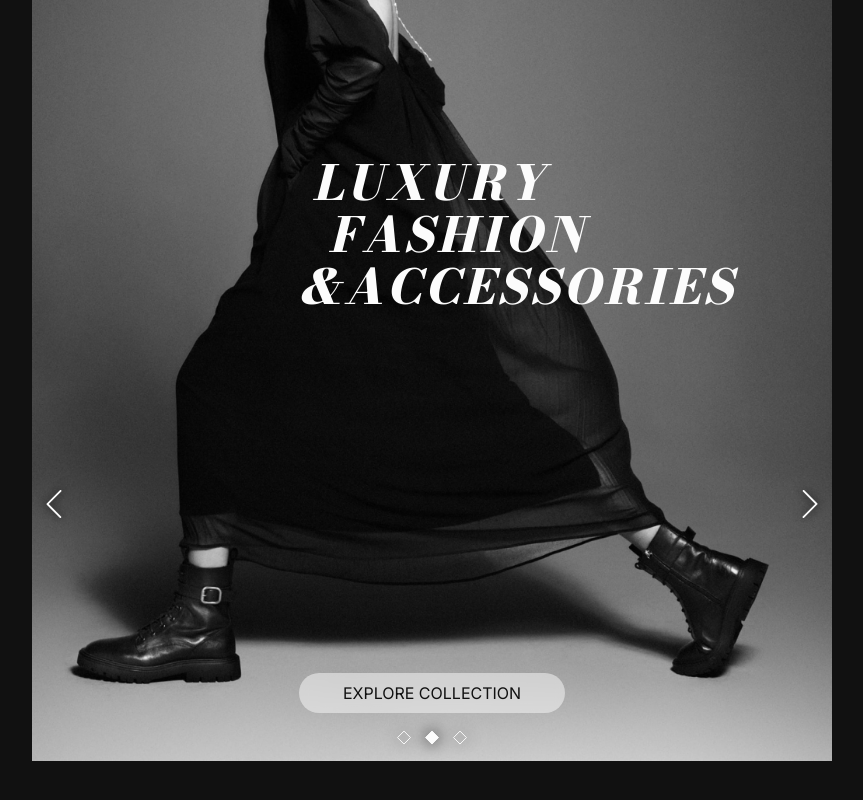
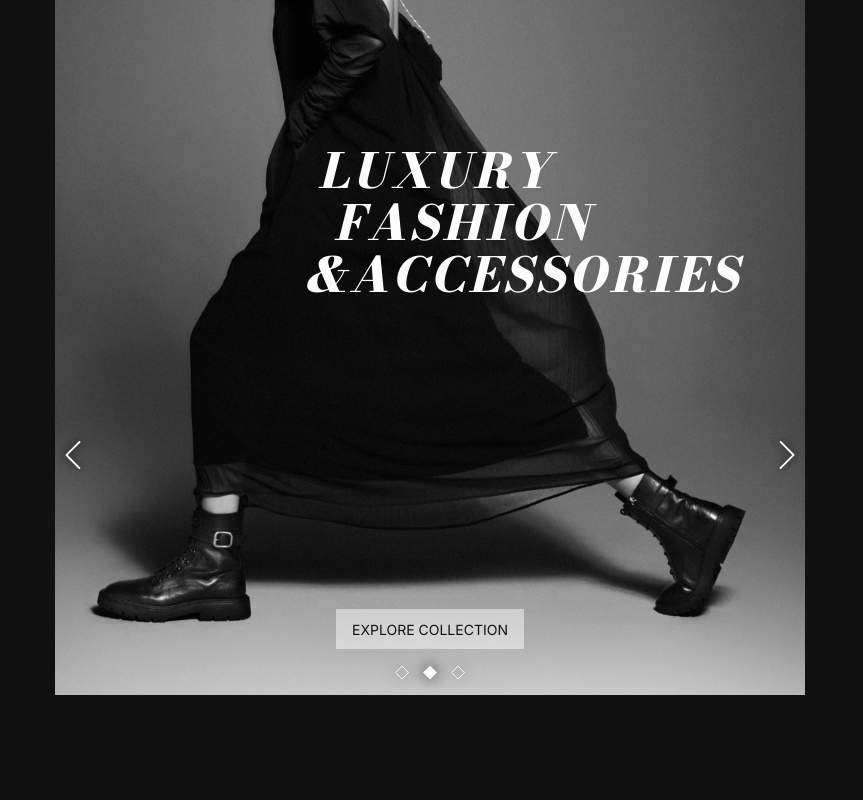
Before and after one commit to unumExFerreus/fashion-ecommerce, a Next.js app: page / in a window 1280 px wide. Shown: the part 376-1176 px from the top of the page, without its empty margins (206-1069 px from the left). Built offline with nearby package versions, Linux system fonts and the light colour scheme.

Commit message:
add bug Literally

```diff
--- a/app/globals.css
+++ b/app/globals.css
@@ -10,7 +10,7 @@
   background-color: #111;
 }
 ::-webkit-scrollbar {
-  width: 4px;
+  width: 8px;
   background-color: #dd8560;
 }
 ::-webkit-scrollbar-thumb {
--- a/app/layout.tsx
+++ b/app/layout.tsx
@@ -17,12 +17,13 @@ export default function RootLayout({
   children: React.ReactNode;
 }) {
   return (
-    <html style={{scrollbarGutter: "stable"}} className="bg-[#111]" lang="en">
+    <html style={{scrollbarGutter: "stable"}} className="bg-[#111] scroll-smooth" lang="en">
       <body className={inter.className}>
-        <header>
+        <header className="sticky top-0 w-full h-auto z-50">
           <Nav />
         </header>
         <main>{children}</main>
+        <footer></footer>
       </body>
     </html>
   );
--- a/app/page.tsx
+++ b/app/page.tsx
@@ -1,14 +1,14 @@
-import { Banner } from "../components/Banner";
+import { Hero } from "../components/Hero";
 
 export default function Home() {
   return (
     <div className="scroll-smooth">
-      <section className="mx-auto relative">
-        <div className="w-full max-w-[800px] mx-auto relative">
-          <Banner />
-        </div>
+      <section aria-label="hero" className="mx-auto relative">
+        <Hero />
       </section>
-      <div className="flex w-full mx-0 h-[300vh]"></div>
+      <section aria-label="New Arrival" className="w-full h-[100dvh]">
+
+      </section>
     </div>
   );
 }
--- a/components/Banner.tsx
+++ b/components/Hero.tsx
@@ -6,11 +6,9 @@ import { SlArrowLeft, SlArrowRight } from "react-icons/sl";
 import { Banner_1, Banner_2, Banner_3 } from "../public/images/_index";
 import DotSVG from "./SVGs/DotSVG";
 
-import { motion, useAnimation } from "framer-motion";
-import { useInView } from "framer-motion";
-import { once } from "events";
+import { motion } from "framer-motion";
 
-export const Banner = () => {
+export const Hero = () => {
   const slides = [Banner_1, Banner_2, Banner_3];
 
   const [currentIndex, setCurrentIndex] = useState(0);
@@ -40,23 +38,17 @@ export const Banner = () => {
   }, [currentIndex]);
 
   return (
-    <div className="inline-block overflow-hidden w-full h-full relative">
+    <div className="overflow-hidden w-full h-full max-w-[750px] mx-auto relative select-none">
       <motion.div
         initial={{ scale: 1.2 }}
         whileInView={{ scale: 1 }}
         transition={{ duration: 3, ease: [0.5, 0, 0, 1] }}
         viewport={{ once: true }}
       >
-        <Image
-          layout="responsive"
-          loading="eager"
-          src={slides[currentIndex]}
-          alt=""
-          className="max-h-[1065px]"
-        />
+        <Image priority={true} src={slides[currentIndex]} alt="" />
       </motion.div>
-      <div className="absolute w-full bottom-0">
-        <div className="pb-[30%] md:pb-[45%] relative">
+      <div className="absolute flex flex-col w-full h-[55%] justify-between bottom-0">
+        <div className="relative">
           <h1 className="w-fit ml-[30%] sm:ml-[33%] md:ml-[35%] text-[1.25rem] sm:text-[1.75rem] md:text-[3rem] text-[#FCFCFC] leading-[1.5rem] sm:leading-[2.25rem] md:leading-[3.25rem] tracking-[1.5px] md:tracking-[3px] moda italic z-10">
             <span>
               LUXURY <br />
@@ -67,30 +59,28 @@ export const Banner = () => {
             </span>
             <span className="ml-[-.875rem]">&ACCESSORIES</span>
           </h1>
-          {/* LEFT ARROW */}
-          <button
-            onClick={prevSlide}
-            className="absolute text-[#fcfcfc] bottom-[20%] md:bottom-[30%] left-2 z-[1]"
-          >
+        </div>
+        {/* SLIDE ARROWS */}
+        <div className="flex justify-between text-[#fcfcfc] px-1">
+          <button onClick={prevSlide}>
             <SlArrowLeft
               className="w-4 sm:w-6 md:w-7 h-auto drop-shadow-[0_0px_5px_rgba(1,1,1,1)]"
               alt="left arrow icon"
             />
           </button>
-          {/* RIGHT ARROW */}
-          <button
-            onClick={nextSlide}
-            className="absolute text-[#fcfcfc] bottom-[20%] md:bottom-[30%] right-2 z-[1]"
-          >
+          <button onClick={nextSlide}>
             <SlArrowRight
               className="w-4 sm:w-6 md:w-7 h-auto drop-shadow-[0_0px_5px_rgba(1,1,1,1)]"
               alt="right arrow icon"
             />
           </button>
         </div>
-        <div className="flex justify-center">
-          <button className="min-w-[190px] w-1/3 h-10 bg-[#FCFCFC]/50 backdrop-blur-[4px] rounded-full z-[1]">
-            <span className="text-[#111] !blur-[0px]">EXPLORE COLLECTION</span>
+        <div className="flex flex-col">
+          <div className="flex items-center w-fit mx-auto relative">
+            <button className="py-2 px-4 before:backdrop-blur-[1px] before:duration-500 before:absolute before:inset-0 before:w-full before:h-full before:bg-[#FCFCFC]/50 before:hover:scale-95">
+              <span className="items-center text-[#111] !blur-[0px] text-[14px]">
+                EXPLORE COLLECTION
+              </span>
             </button>
           </div>
           <div className="flex justify-center items-center w-fit mx-auto my-[2%] cursor-pointer drop-shadow-[0_0px_8px_rgba(1,1,1,1)]">
@@ -110,5 +100,6 @@ export const Banner = () => {
           </div>
         </div>
       </div>
+    </div>
   );
 };
--- a/components/Nav.tsx
+++ b/components/Nav.tsx
@@ -21,7 +21,8 @@ const Nav = () => {
   };
 
   return (
-    <div className="flex justify-between container max-w-[1440px] w-full h-[60px] md:h-[72px] mx-auto py-5 ">
+    <nav className="flex justify-between z-50 container max-w-[1440px] w-full h-[72px] mx-auto py-5 bg-[#111]">
+      {/* slider */}
       <div className="flex items-center">
         {/* CUSTOM SVG FOR MENU BUTTON */}
         <button className="z-50 mr-[56px] fill-[#fcfcfc]" onClick={toggleMenu}>
@@ -54,19 +55,22 @@ const Nav = () => {
             ></rect>
           </svg>
         </button>
-        {/* SLIDE MENU */}
         <div
           className={`fixed right-0 md:left-0 bottom-0 top-0 w-full h-[100dvh] md:duration-[1s] duration-[1.8s] ease-[cubic-bezier(.5,0,0,1)] z-40 ${
-            isMenuOpen ? "left-0 visible md:opacity-100 md:blur-[0px]" : "left-[-100%] invisible md:blur-[40px] md:opacity-0"
+            isMenuOpen
+              ? "left-0 visible md:opacity-100 md:blur-[0px]"
+              : "left-[-100%] invisible md:blur-[40px] md:opacity-0"
           }`}
         >
           <Submenu />
         </div>
+        {/* BACKDROP */}
         <div
-          className={`absolute inset-0 w-full backdrop-blur-[10px] bg-black/60 z-30 duration-[2s] ease-[cubic-bezier(.5,0,0,1)] md:invisible ${
+          className={`absolute inset-0 w-full h-[100dvh] backdrop-blur-[10px] bg-black/60 z-30 duration-[2s] ease-[cubic-bezier(.5,0,0,1)] md:invisible ${
             isMenuOpen ? "opacity-100 visible" : "opacity-0 invisible"
           }`}
-        ></div>
+        >
+        </div>
       </div>
       {/* NAV ICONS */}
       <div className="flex justify-center items-center fill-[#fcfcfc] w-20 md:w-24 h-auto p-[1px]">
@@ -82,7 +86,7 @@ const Nav = () => {
           <ShopingSVG />
         </button>
       </div>
-    </div>
+    </nav>
   );
 };
 
--- a/components/Submenu.tsx
+++ b/components/Submenu.tsx
@@ -20,8 +20,8 @@ export const Submenu = (props: any) => {
   return (
     <div className="w-full h-full bg-[#111] overflow-y-auto overflow-x-hidden tenor">
       {/* background for menu button */}
-      <div className="sticky block top-0 w-full h-[60px] md:h-[72px] bg-[#111] z-[51]" />
-      <div className="flex flex-col min-h-[calc(100dvh-72px)] md:min-h-[calc(100dvh-72px)] justify-between container max-w-[1440px] mx-auto">
+      <div className="absolute block top-0 w-full h-[72px] md:h-[72px] bg-[#111] z-[51]" />
+      <div className="flex flex-col min-h-[calc(100dvh-72px)] justify-between container max-w-[1440px] mx-auto mt-[72px]">
         <ul className="flex gap-[10%] relative w-full">
           {/* tab button */}
           <li className="relative">
```
Lines whose indentation alone changed are shown as unchanged.
